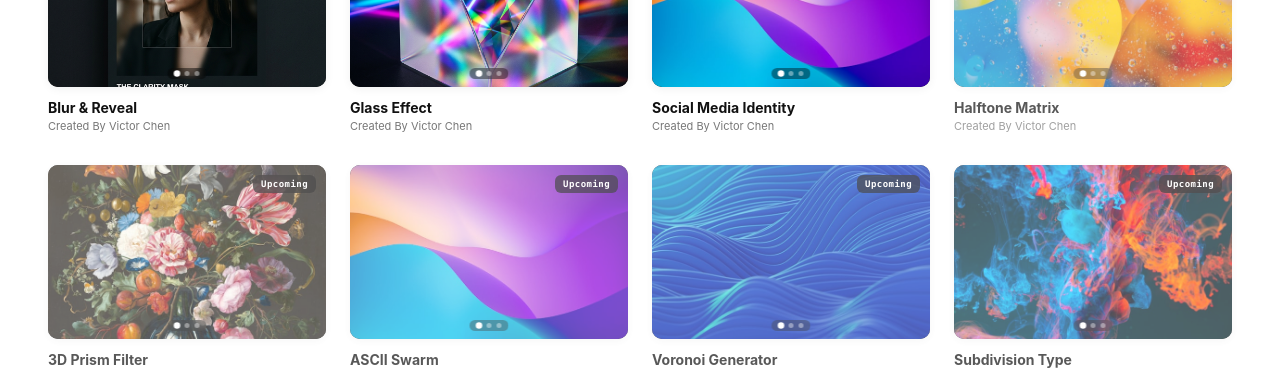
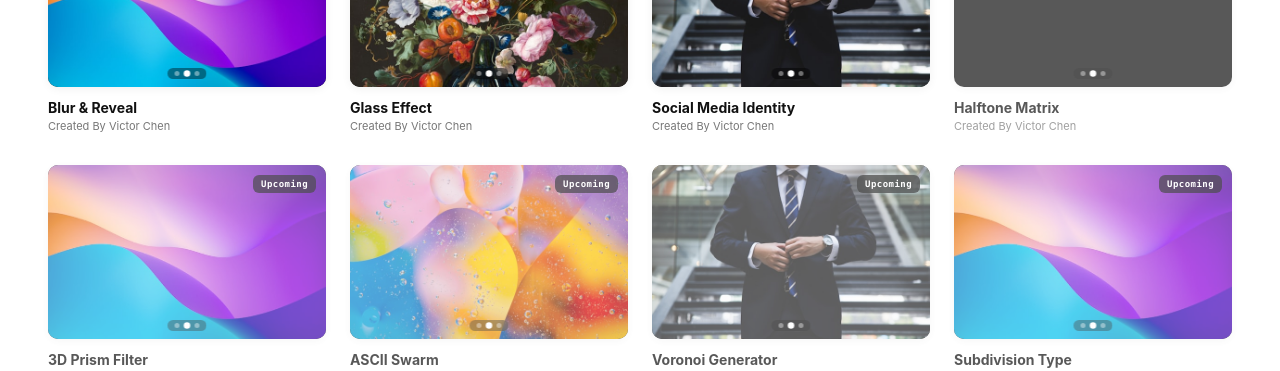
Before and after one commit to victorchen1211/IMG300, a Next.js app: page / in a window 1280 px wide. Shown: the part 233-604 px from the top of the page. Built offline with nearby package versions, Linux system fonts and the light colour scheme.

Commit message:
feat: enable continuous automatic auto-play image carousel on cards every 3 seconds

```diff
--- a/src/components/GalleryCard.tsx
+++ b/src/components/GalleryCard.tsx
@@ -31,22 +31,18 @@ export const GalleryCard: React.FC<GalleryCardProps> = ({ card }) => {
   const imageList = card.images && card.images.length > 0 ? card.images : [card.image];
   const totalImages = imageList.length;
 
-  // Auto rotate carousel every 2.8 seconds when hovered or playing
+  // Continuous Automatic Auto-Play Carousel (Rotates every 3 seconds automatically!)
   useEffect(() => {
     if (totalImages <= 1) return;
 
-    if (isHovered) {
-      timerRef.current = setInterval(() => {
-        setCurrentIndex((prev) => (prev + 1) % totalImages);
-      }, 2400);
-    } else {
-      if (timerRef.current) clearInterval(timerRef.current);
-    }
+    timerRef.current = setInterval(() => {
+      setCurrentIndex((prev) => (prev + 1) % totalImages);
+    }, 3000);
 
     return () => {
       if (timerRef.current) clearInterval(timerRef.current);
     };
-  }, [isHovered, totalImages]);
+  }, [totalImages]);
 
   const handlePrev = (e: React.MouseEvent) => {
     e.preventDefault();
@@ -70,10 +66,7 @@ export const GalleryCard: React.FC<GalleryCardProps> = ({ card }) => {
     <div
       className={styles.cardItem}
       onMouseEnter={() => setIsHovered(true)}
-      onMouseLeave={() => {
-        setIsHovered(false);
-        setCurrentIndex(0);
-      }}
+      onMouseLeave={() => setIsHovered(false)}
     >
       <div className={styles.cardThumbnailWrapper}>
         {/* Render Carousel Slides with Cross-Fade */}
@@ -87,7 +80,7 @@ export const GalleryCard: React.FC<GalleryCardProps> = ({ card }) => {
               width: "100%",
               height: "100%",
               opacity: idx === currentIndex ? 1 : 0,
-              transition: "opacity 0.4s ease-in-out",
+              transition: "opacity 0.6s ease-in-out",
               pointerEvents: idx === currentIndex ? "auto" : "none"
             }}
           >
@@ -104,7 +97,7 @@ export const GalleryCard: React.FC<GalleryCardProps> = ({ card }) => {
 
         {card.isUpcoming && <span className={styles.cardBadge}>Upcoming</span>}
 
-        {/* Carousel Navigation Arrows (On Hover) */}
+        {/* Carousel Navigation Arrows & Dots Indicator */}
         {totalImages > 1 && (
           <>
             <button
```
